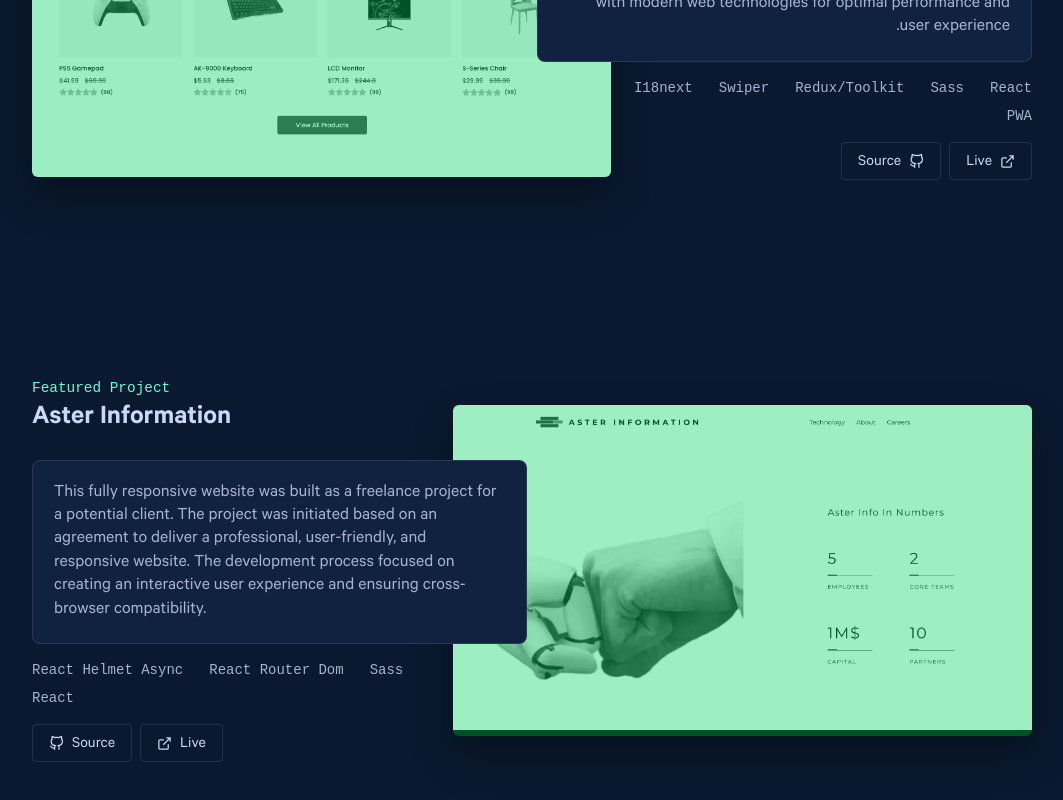
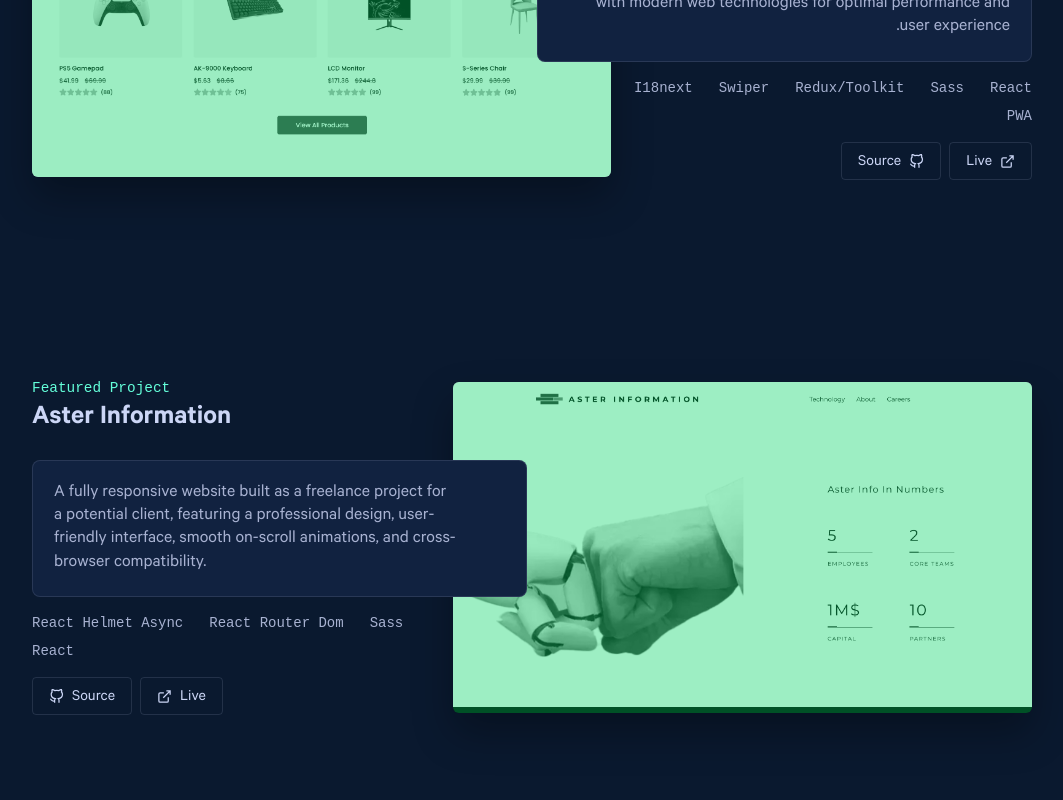
Before and after one commit to Moamal-2000/moamal-alaa, a Next.js app: page / in a window 1280 px wide. Shown: the part 1905-2705 px from the top of the page, without its empty margins (108-1171 px from the left). Built offline with nearby package versions, Linux system fonts and the light colour scheme.

Commit message:
update: refine description for Aster Information project

```diff
--- a/src/data/staticData.js
+++ b/src/data/staticData.js
@@ -46,10 +46,9 @@ export const FEATURED_PROJECTS = [
   },
   {
     title: "Aster Information",
-    description: `This fully responsive website was built as a freelance project for a potential
-    client. The project was initiated based on an agreement to deliver a professional, user-friendly,
-    and responsive website. The development process focused on creating an interactive user
-    experience and ensuring cross-browser compatibility.`,
+    description: `A fully responsive website built as a freelance project for a potential client,
+    featuring a professional design, user-friendly interface, smooth on-scroll animations,
+    and cross-browser compatibility.`,
     technologies: ["React Helmet Async", "React Router Dom", "Sass", "React"],
     repoUrl: "https://github.com/Moamal-2000/aster-information",
     liveUrl: "https://asterinformation.netlify.app/",
```
